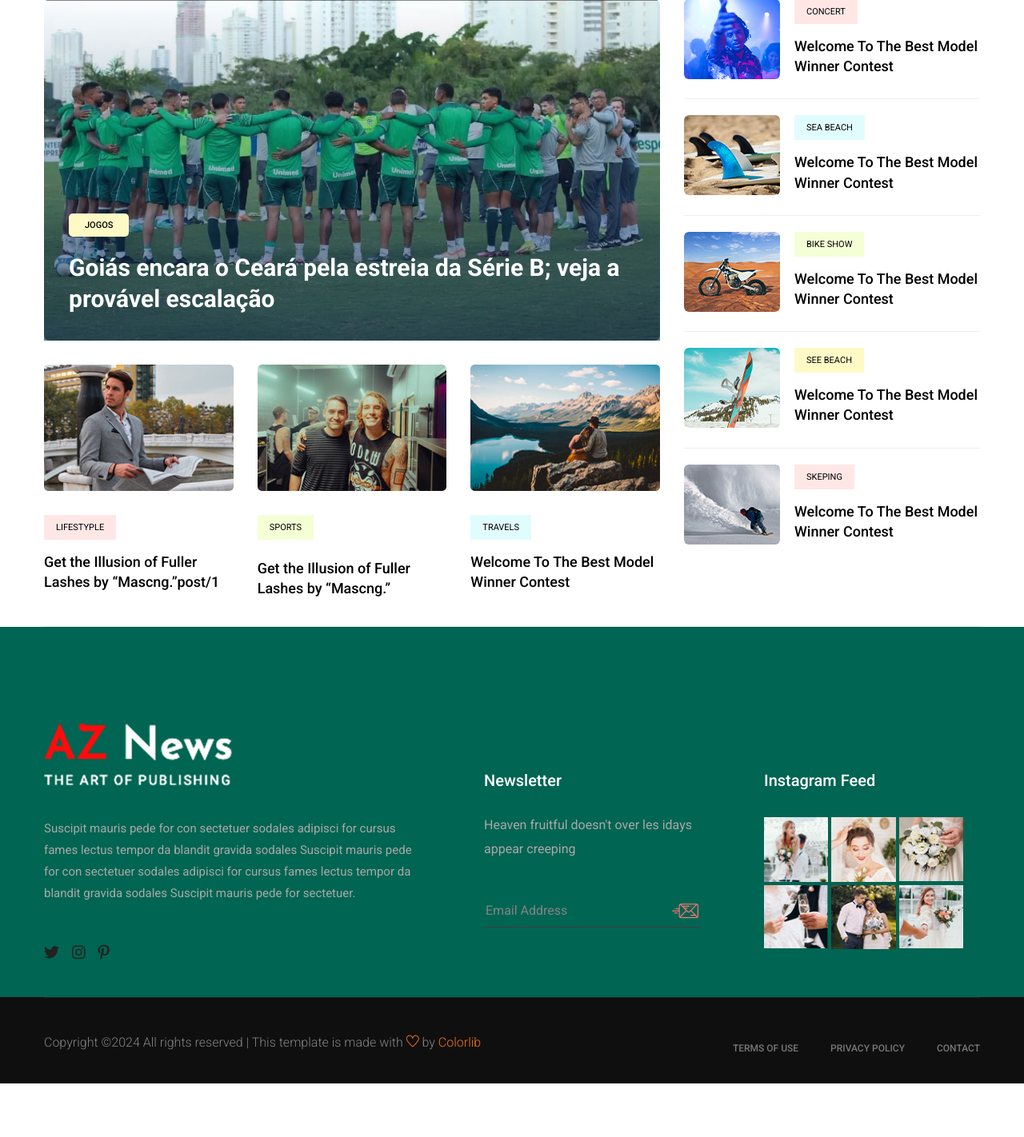
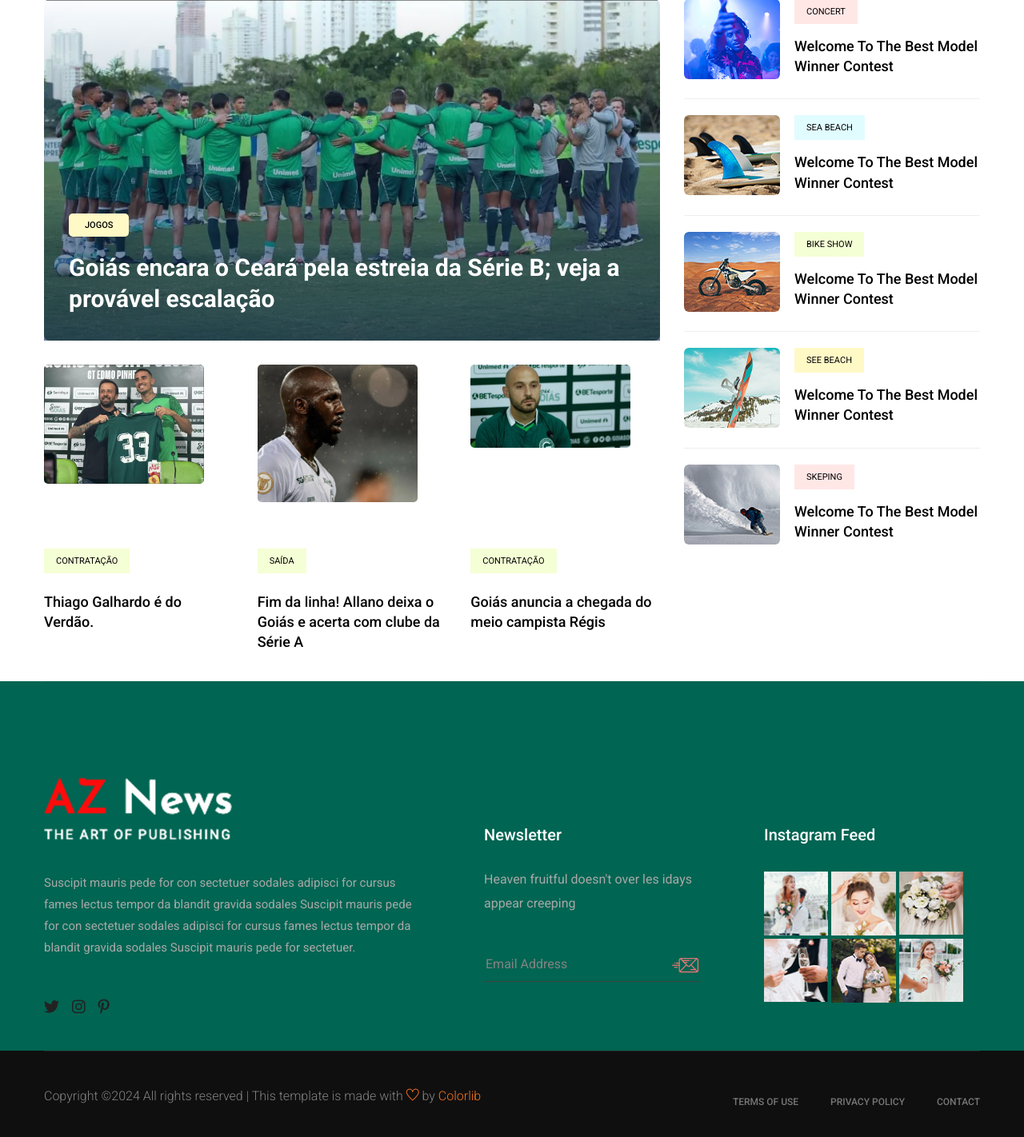
Before and after one commit to netoxhoppus/loucopeloverdao, a Django app: page / in a window 1280 px wide. Shown: the part 375-1797 px from the top of the page at 80% size. Before the commit the page ends 1730 px from the top, so only its background shows below. Run offline with Django 5.2, Linux system fonts and the light colour scheme; data comes from the database, SQL or seed files in the repository; both versions use the stored data as it was after the commit; some libraries are stand-ins or nearby versions.

Commit message:
Trending button pronto, falta criar thumbnails

```diff
--- a/blog/models.py
+++ b/blog/models.py
@@ -1,11 +1,19 @@
 from django.db import models
 from tinymce.models import HTMLField
+
+#Thumbnail
+from django.core.files.uploadedfile import SimpleUploadedFile
+from PIL import Image
+import os
 
 # Create your models here.
 
 class ConfigImageSite(models.Model):
     logo_header = models.ImageField(blank=False, upload_to="configSite/logo")
     header_card = models.ImageField(blank=False, upload_to="configSite/logo")
+
+
+
 
     class Meta:
         verbose_name_plural = "Configurações do site"
@@ -23,6 +31,10 @@ class Post(models.Model):
     corpo = HTMLField()
     imagem = models.ImageField(blank=False, upload_to="blog/img/post", default="")
 
+
+    class Meta:
+        verbose_name = 'Post'
+        verbose_name_plural = 'Posts'
     def __str__(self):
         return self.titulo
 
--- a/blog/templates/blog/home.html
+++ b/blog/templates/blog/home.html
@@ -10,13 +10,12 @@
           <div class="col-lg-12">
             <div class="trending-tittle">
               <strong>ÚLTIMAS</strong>
-              <!-- <p>Rem ipsum dolor sit amet, consectetur adipisicing elit.</p> -->
+              <!-- Trend animation -->
               {%for trend in trend%}
               <div class="trending-animated">
                 <ul id="js-news" class="js-hidden">
                   <li class="news-item">
                     <a href="{%url 'post' trend.id%}" >{{trend.titulo}}</a>
-
                   </li>
                 </ul>
               </div>
@@ -26,8 +25,7 @@
         </div>
         <div class="row">
           <div class="col-lg-8">
-            <!-- Trending Top -->
-
+            <!-- Trending Top (last)-->
             <div class="trending-top mb-30">
               <div class="trend-top-img">
                 <img src="{% static last.imagem%}" alt="" />
@@ -39,52 +37,34 @@
                 </div>
               </div>
             </div>
-
             <!-- Trending Bottom -->
             <div class="trending-bottom">
               <div class="row">
+                <style>
+                  .trend-bottom-img {
+                      width: 200px; /* Defina o tamanho desejado para as imagens */
+                      height: 200px; /* Defina o tamanho desejado para as imagens */
+                      overflow: hidden; /* Esconde qualquer parte da imagem que ultrapassar o contêiner */
+                  }
+
+                  .trend-bottom-img img {
+                      width: 100%; /* Garante que a imagem ocupe toda a largura do contêiner pai */
+                      height: auto; /* Permite que a altura seja ajustada automaticamente para manter a proporção */
+                  }
+              </style>
+                {%for trend in trend%}
                   <div class="col-lg-4">
                       <div class="single-bottom mb-35">
-                    <div class="trend-bottom-img mb-30">
-                      <img src="{% static '/blog/img/trending/trending_bottom1.jpg'%}" alt=""/>
+                          <div  class="trend-bottom-img mb-30">
+                              <img src="{% static trend.imagem%}" alt="">
                           </div>
                           <div class="trend-bottom-cap">
-                      <span class="color1">Lifestyple</span>
-                      <h4>
-                        <a href="details.html">Get the Illusion of Fuller Lashes by “Mascng.”</a>post/1
-                      </h4>
+                              <span class="color2">{{trend.categoria}}</span>
+                              <h4><h4><a href="{% url 'post' trend.id %}">{{trend.titulo}}</a></h4></h4>
                           </div>
                       </div>
                   </div>
-                <div class="col-lg-4">
-                  <div class="single-bottom mb-35">
-                    <div class="trend-bottom-img mb-30">
-                      <img src="{% static '/blog/img/trending/trending_bottom2.jpg'%}" alt=""/>
-                    </div>
-                    <div class="trend-bottom-cap">
-                      <span class="color2">Sports</span>
-                      <h4>
-                        <h4>
-                          <a href="details.html" >Get the Illusion of Fuller Lashes by “Mascng.”</a>
-                        </h4>
-                      </h4>
-                    </div>
-                  </div>
-                </div>
-                <div class="col-lg-4">
-                  <div class="single-bottom mb-35">
-                    <div class="trend-bottom-img mb-30">
-                      <img src="{% static '/blog/img/trending/trending_bottom3.jpg'%}" alt=""/>
-                    </div>
-                    <div class="trend-bottom-cap">
-                      <span class="color3">Travels</span>
-                      <h4>
-                        <a href="details.html">
-                          Welcome To The Best Model Winner Contest</a>
-                      </h4>
-                    </div>
-                  </div>
-                </div>
+                {%endfor%}
                </div>
             </div>
           </div>
--- a/blog/views.py
+++ b/blog/views.py
@@ -12,6 +12,6 @@ def post(request, id):
 
 def home(request):
     post = Post.objects.last()
-    trending_posts = Post.objects.all()[:4]
+    trending_posts = Post.objects.all()[:3]
 
     return render(request, "blog/home.html",{"last": post, "trend":trending_posts})
```
Also changed, not shown: README.md, blog/migrations/0012_alter_post_corpo.py (added), db.sqlite3, static/blog/img/post/317749115_1239445706785702_3806518802417056750_n.jpg (added), static/blog/img/post/317749115_1239445706785702_3806518802417056750_n_GUEyFFU.jpg (added), static/blog/img/post/317749115_1239445706785702_3806518802417056750_n_IJjWenf.jpg (added), static/blog/img/post/317749115_1239445706785702_3806518802417056750_n_SoG6F2i.jpg (added), static/blog/img/post/317749115_1239445706785702_3806518802417056750_n_Xl1GKuH.jpg (added), static/blog/img/post/432771260_824776286358847_2148050417727168013_n_1.jpg (added). Lines whose indentation alone changed are shown as unchanged.
